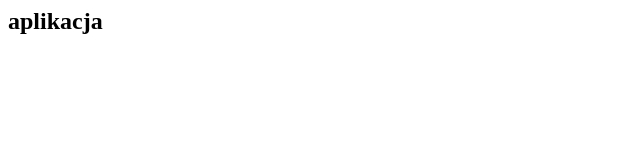
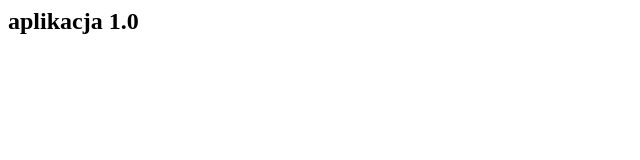
Before and after one commit to marak89/bur9102, a plain HTML site: page app/index.html in a window 1280 px wide. Shown: the full height of the page, 0-640 px from the left. Drawn offline with Linux system fonts and the light colour scheme.

Commit message:
app update

```diff
--- a/app/index.html
+++ b/app/index.html
@@ -1 +1 @@
-<h2>aplikacja</h2>
+<h2>aplikacja 1.0</h2>
```
